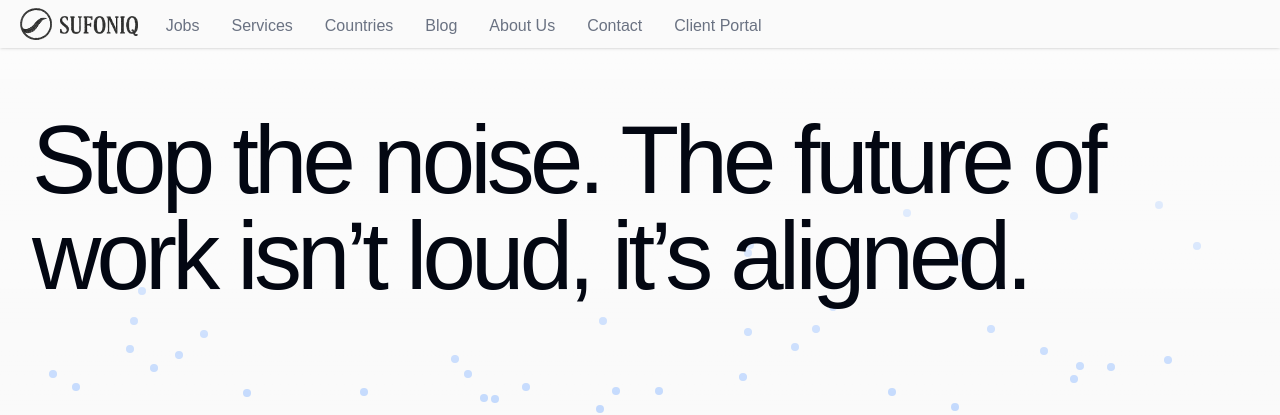
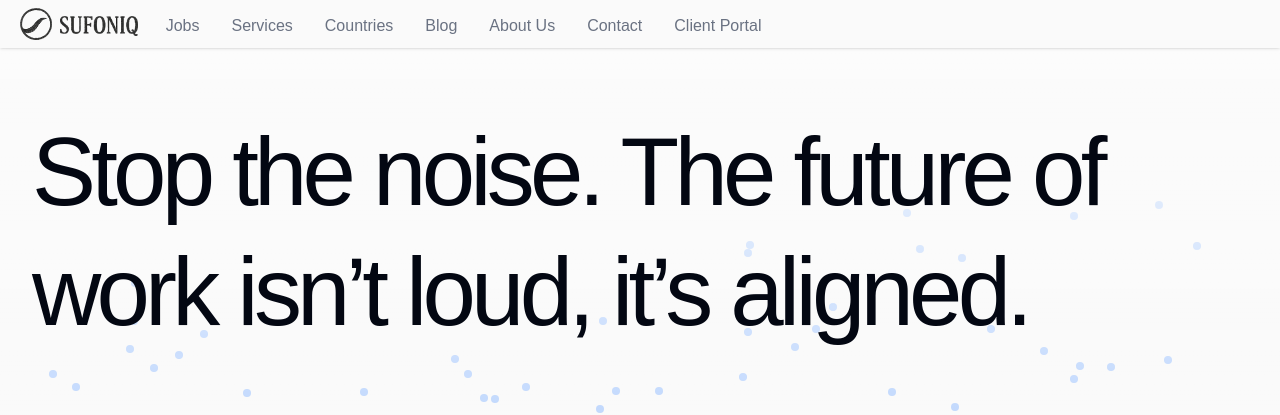
Before and after one commit to cybains/webappin, a Next.js app in the folder client/: page / in a window 1280 px wide. Shown: the top 415 px of the page. Built offline with nearby package versions, Linux system fonts and the light colour scheme; no server answers; a web font is replaced by a local one.

Commit message:
Update Hero.tsx

```diff
--- a/client/src/components/Hero.tsx
+++ b/client/src/components/Hero.tsx
@@ -10,7 +10,7 @@ export default function Hero() {
     >
 
       <div>
-        <h1 className="text-8xl text-gray-950 tracking-tighter text-balance z-10 relative">
+        <h1 className="text-4xl sm:text-5xl md:text-7xl lg:text-8xl text-gray-950 tracking-tighter text-balance z-10 relative leading-tight">
           Stop the noise. The future of work isn’t loud, it’s aligned.
         </h1>
       </div>
```
